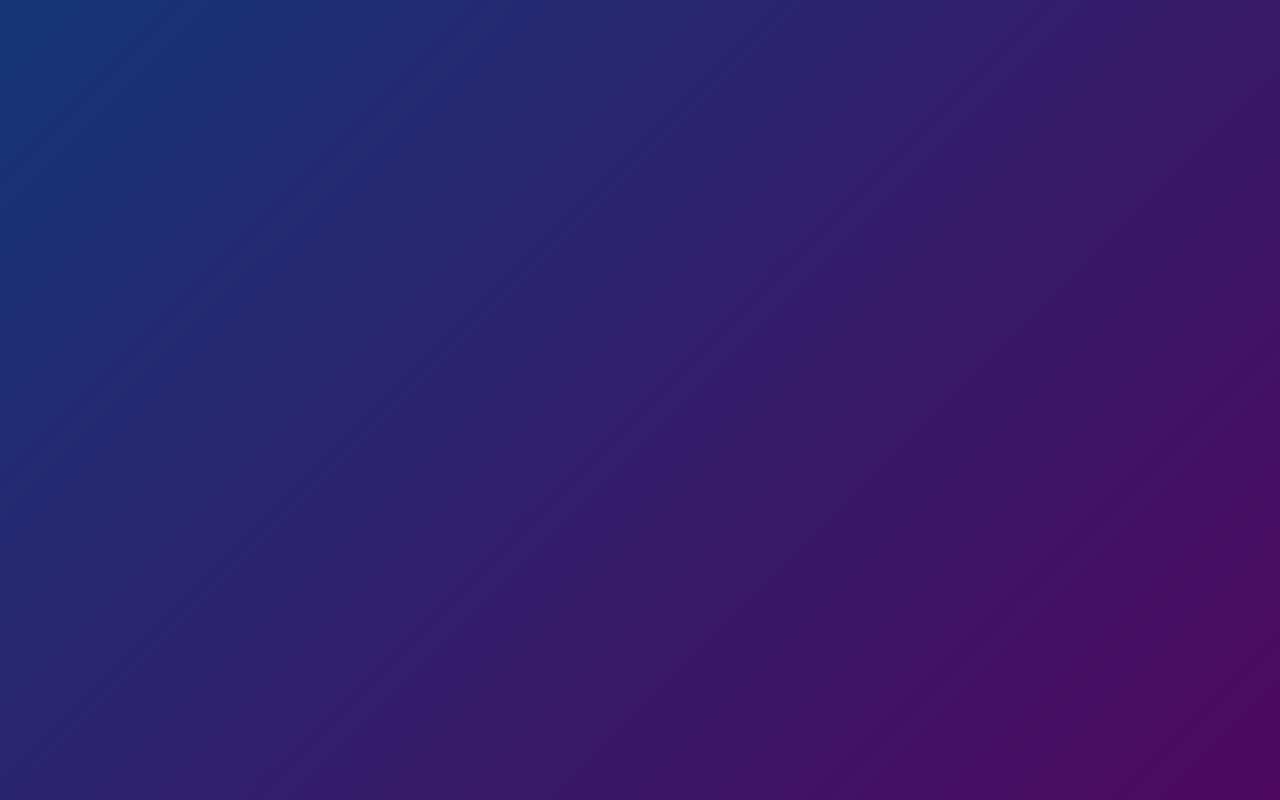
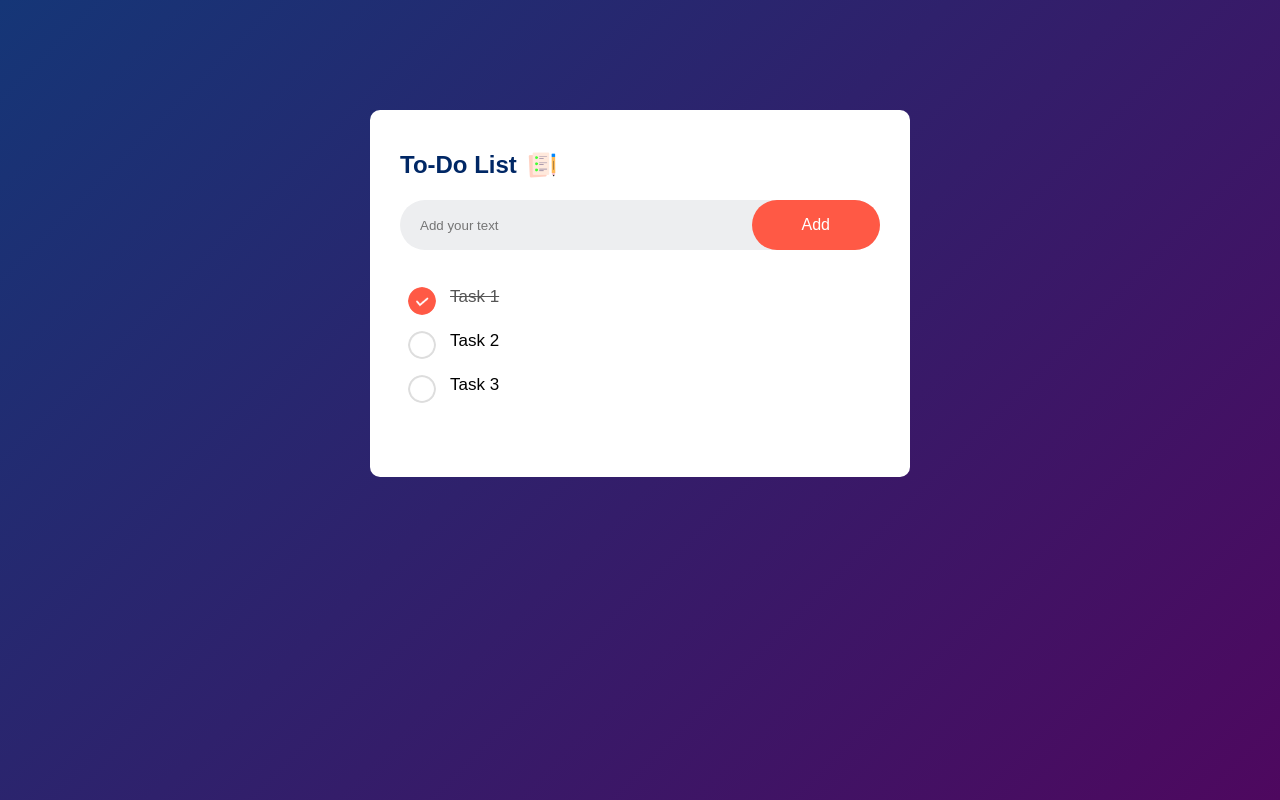
Before and after one commit to maina68/To-Do-List, a plain HTML site: page index.html in a window 1280 px wide. Drawn offline with Linux system fonts and the light colour scheme.

Commit message:
Implement To-Do List structure and styling

```diff
--- a/index.html
+++ b/index.html
@@ -9,7 +9,16 @@
 <body>
     <div class="container">
         <div class="todo-app">
-
+            <h2>To-Do List <img src="img/icon.png"></h2>
+            <div class="row">
+                <input type="text" id="input-box" placeholder="Add your text">
+                <button>Add</button>
+            </div>
+            <ul id="list-container">
+                <li class="checked">Task 1</li>
+                <li>Task 2</li>
+                <li>Task 3</li>
+            </ul>
         </div>
     </div>
 </body>
--- a/styles.css
+++ b/styles.css
@@ -11,3 +11,83 @@
     background: linear-gradient(135deg, #153677, #4e085f);
     padding: 10px;
 }
+
+.todo-app{
+    width: 100%;
+    max-width: 540px;
+    background: #fff;
+    margin: 100px auto 20px;
+    padding: 40px 30px 70px;
+    border-radius: 10px;
+}
+
+.todo-app h2{
+    color: #002765;
+    display: flex;
+    align-items: center;
+    margin-bottom: 20px;
+}
+
+.todo-app h2 img{
+    width: 30px;
+    margin-left: 10px;
+}
+
+.row{
+    display: flex;
+    align-items: center;
+    justify-content: space-between;
+    background: #edeef0;
+    border-radius: 30px;
+    padding-left: 20px;
+    margin-bottom: 25px;
+}
+
+input{
+    flex: 1;
+    border: none;
+    outline: none;
+    background: transparent;
+}
+
+button{
+    border: none;
+    outline: none;
+    padding: 16px 50px;
+    background: #ff5945;
+    color: #fff;
+    font-size: 16px;
+    border-radius: 40px;
+    cursor: pointer;
+}
+
+ul li {
+    list-style: none;
+    font-size: 17px;
+    padding: 12px 8px 12px 50px;
+    user-select: none;
+    cursor: pointer;
+    position: relative;
+}
+
+ul li::before{
+    content: '';
+    position: absolute;
+    height: 28px;
+    width: 28px;
+    border-radius: 50%;
+    background-image: url(img/unchecked.png);
+    background-size: cover;
+    background-position: center;
+    top: 12px;
+    left: 8px;
+}
+
+ul li.checked{
+    color: #555;
+    text-decoration: line-through;
+}
+
+ul li.checked::before{
+    background-image: url(img/checked.png);
+}
```
